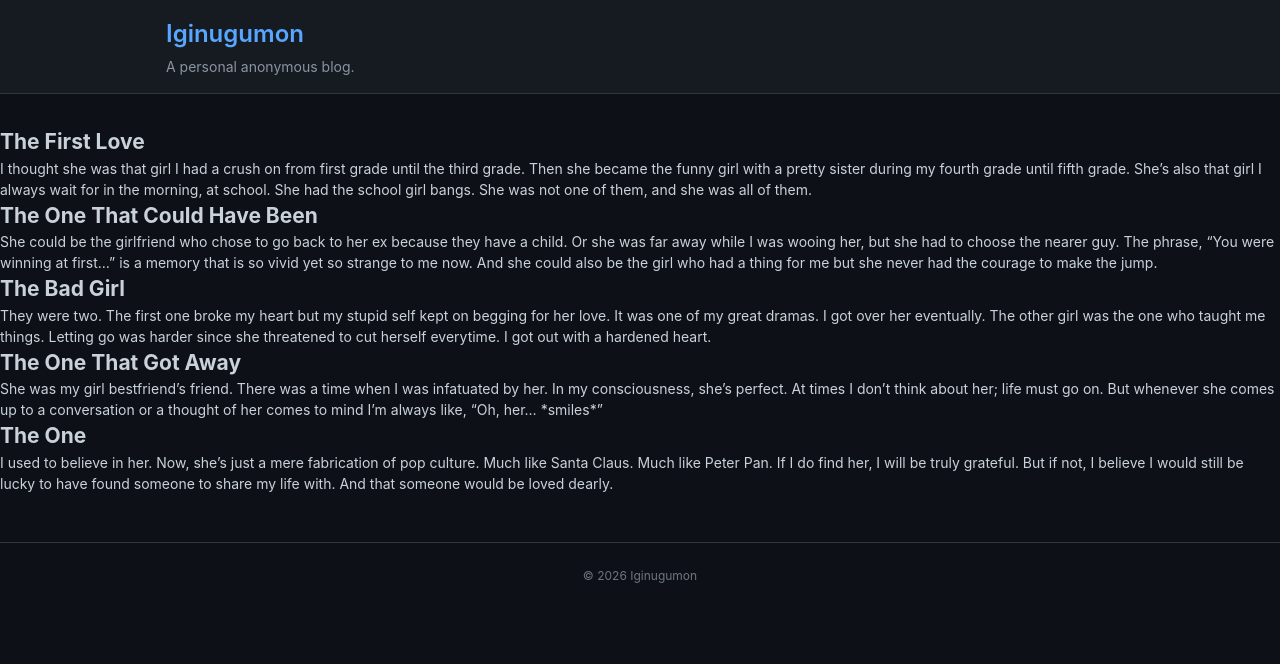
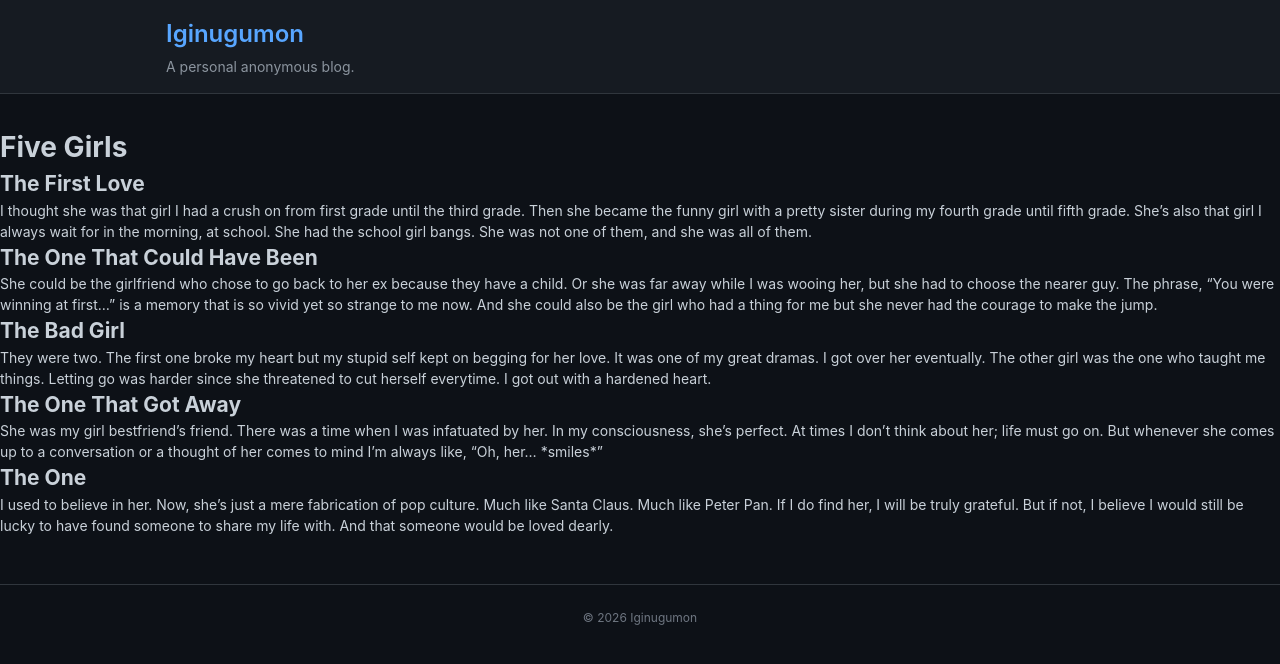
Before and after one commit to iginugumon/iginugumon.github.io, a Jekyll site: the page built from _posts/2014-01-05-Five Girls.md, in a window 1280 px wide. Shown: the top 664 px of the page. Built offline with Jekyll 4.4.1, drawn with Linux system fonts in a browser that asks for light colours; our own code applies the rules of GitHub Pages for plain Markdown files.

Commit message:
📝 Sync blog post from pkms - c3dc5ca29e2bd3f79472b0fc78492317ed7712e6

```diff
--- a/_posts/2014-01-05-Five Girls.md
+++ b/_posts/2014-01-05-Five Girls.md
@@ -6,6 +6,8 @@ tags:
   - Blog
 Date Created: 2014-01-05
 ---
+# Five Girls
+
 ## The First Love
 
 I thought she was that girl I had a crush on from first grade until the third grade. Then she became the funny girl with a pretty sister during my fourth grade until fifth grade. She's also that girl I always wait for in the morning, at school. She had the school girl bangs. She was not one of them, and she was all of them.
```
